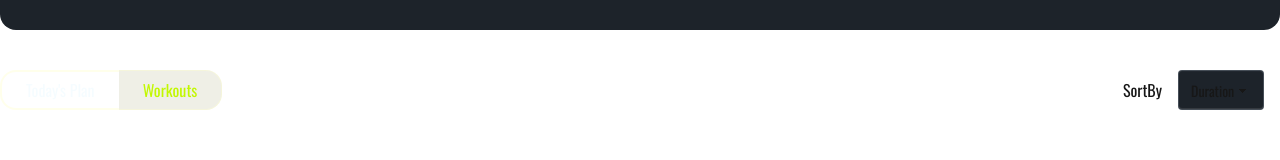
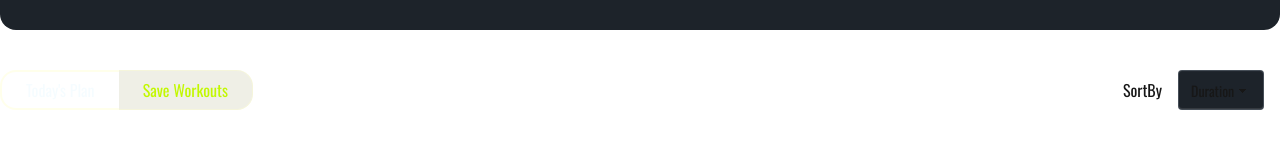
Before and after one commit to Tanbir76/my-app-fit-log, a Next.js app: page /workouts in a window 1280 px wide. Shown: the part 370-530 px from the top of the page. Built offline with nearby package versions, Linux system fonts and the light colour scheme.

Commit message:
workout page style here

```diff
--- a/src/app/my-plan/page.tsx
+++ b/src/app/my-plan/page.tsx
@@ -98,7 +98,7 @@ const MyPlan = () => {
                         type="radio"
                         name="my_tabs_6"
                         className="tab text-[16px] px-6  border border-l-0 rounded-r-2xl border-[#ffffcc62] checked:bg-[#cfcfb656]  checked:text-[#C2F800] "
-                        aria-label="Workouts"
+                        aria-label=" Save Workouts"
                     /><div className="tab-content mt-20 bg-black space-y-2.5">
                         {sortedWorkout.length > 0 ? (
                             sortedWorkout.map((data) => (
--- a/src/app/workouts/page.tsx
+++ b/src/app/workouts/page.tsx
@@ -96,7 +96,7 @@ const Workouts = () => {
                         type="radio"
                         name="my_tabs_6"
                         className="tab text-[16px] px-6  border border-l-0 rounded-r-2xl border-[#ffffcc62] checked:bg-[#cfcfb656]  checked:text-[#C2F800] "
-                        aria-label="Workouts"
+                        aria-label=" Save Workouts"
                         defaultChecked
                     /><div className="tab-content mt-20 bg-black space-y-2.5">
                         {sortedWorkout.length > 0 ? (
```
